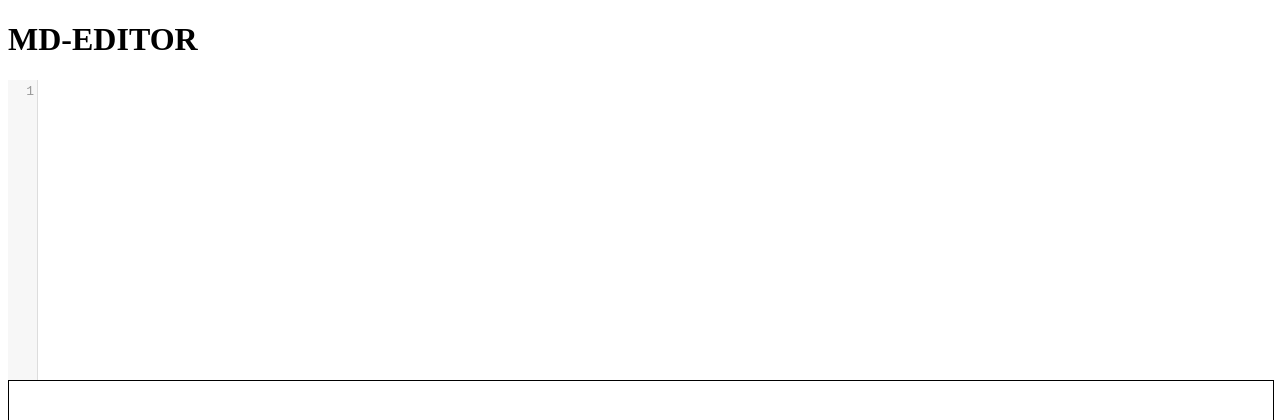
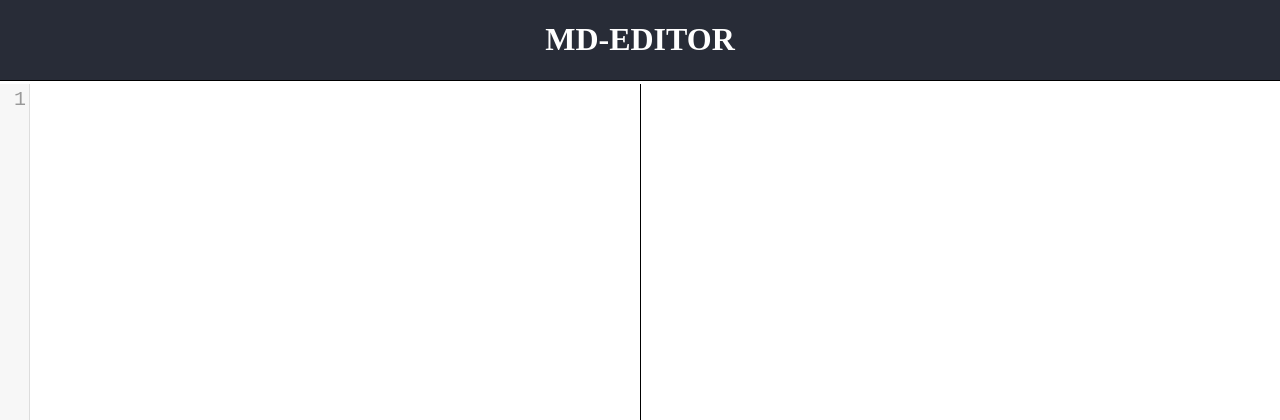
Before and after one commit to MehdiHenna/MehdiHenna.github.io, a plain HTML site: page public/index.html in a window 1280 px wide. Shown: the top 420 px of the page. Drawn offline with Linux system fonts and the light colour scheme.

Commit message:
compilation du sass

```diff
--- a/public/css/style.css
+++ b/public/css/style.css
@@ -1,10 +1,43 @@
 body {
   background-color: white;
-  color: black; }
+  color: black;
+  margin: 0;
+  padding: 0; }
 
-#translation-result {
+.header {
+  display: -webkit-inline-flex;
+  display: -ms-inline-flexbox;
+  display: inline-flex;
+  color: white;
+  -webkit-justify-content: center;
+  -ms-flex-pack: center;
+  justify-content: center;
+  background-color: #282c37;
   width: 100%;
-  height: 500px;
-  border: 1px solid black; }
+  margin-bottom: 10px;
+  border-bottom: 1px solid black; }
+
+.container {
+  display: -webkit-inline-flex;
+  display: -ms-inline-flexbox;
+  display: inline-flex;
+  width: 100%;
+  height: 89.60VH;
+  -webkit-justify-content: flex-start;
+  -ms-flex-pack: start;
+  justify-content: flex-start;
+  -webkit-flex-direction: row;
+  -ms-flex-direction: row;
+  flex-direction: row;
+  margin-top: -1vh;
+  font-size: 20px; }
+  .container .CodeMirror {
+    width: 50%;
+    border-right: 1px solid black;
+    height: 100%; }
+  .container #translation-result {
+    width: 50%;
+    height: 100%;
+    border-up: 5px solid black; }
 
 /*# sourceMappingURL=style.css.map */
```
Also changed, not shown: public/index.html (indentation only), 1 other file.
